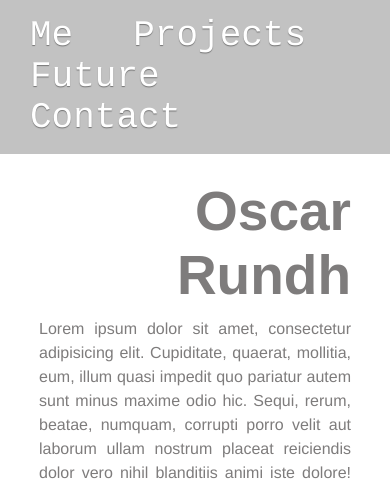
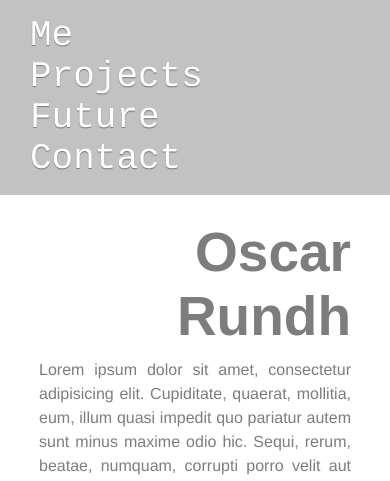
Before and after one commit to shadovo/cv_woJS, a plain HTML site: page index.html in a window 390 px wide. Shown: the part 395-876 px from the top of the page. Drawn offline with Linux system fonts and the light colour scheme; a web font is replaced by a local one.

Commit message:
Applied responsiveness to the navigation menu.

```diff
--- a/css/main.css
+++ b/css/main.css
@@ -288,6 +288,7 @@ ul {
 	height: 200px;
 	top:10px;
 	margin-left:10px;
+	opacity:0.95;
 }
 .contactInfo {
 	position:relative;
@@ -334,7 +335,11 @@ ul {
 	.previusWorkSection h3 {
 		display:none;
 	}
-
+}
+@media only screen and (max-width: 760px) {
+	.menuBar ul li {
+		width: 35%;
+	}
 }
 
 @media only screen and (max-width: 630px) {
@@ -360,6 +365,13 @@ ul {
 	}
 }
 
+@media only screen and (max-width: 415px) {
+	.menuBar ul li {
+		width: 55%;
+		text-align: left;
+	}
+}
+
 @media only screen and (max-width: 400px) {
 
 	p {
```
